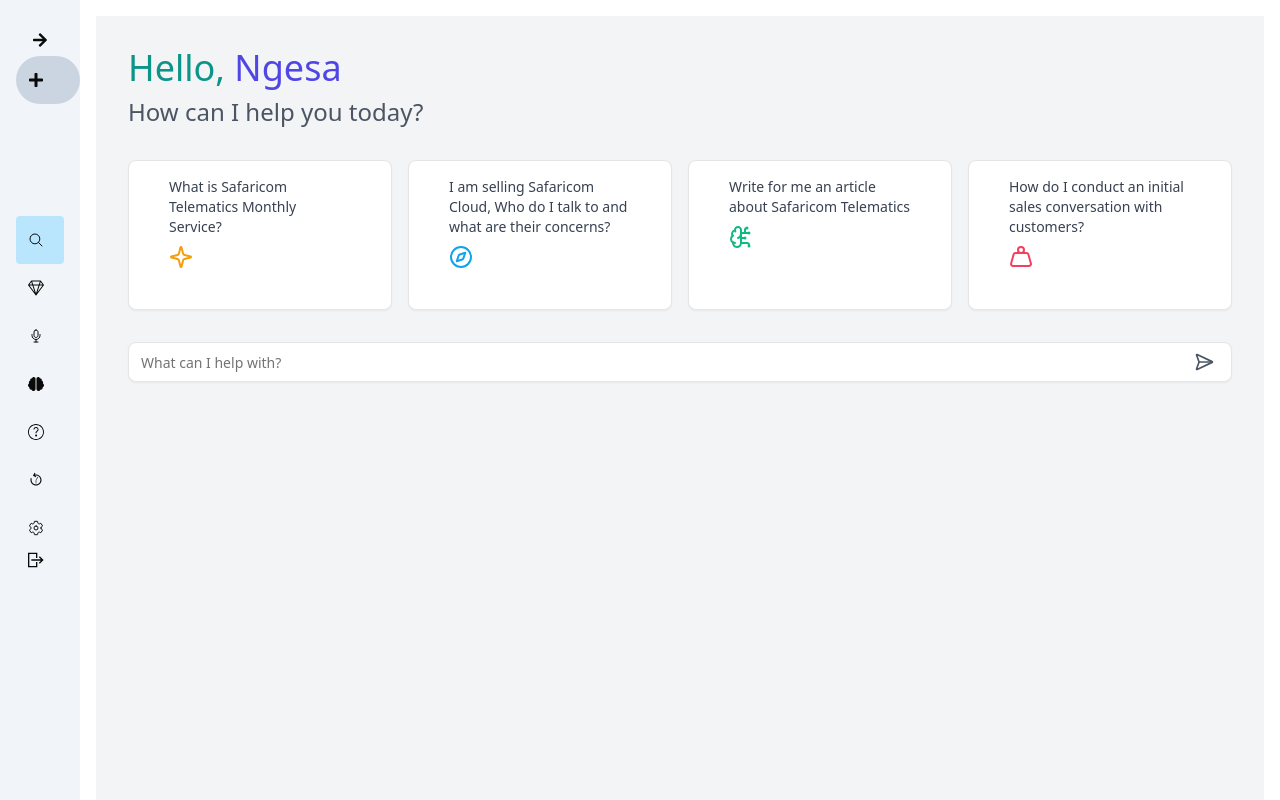
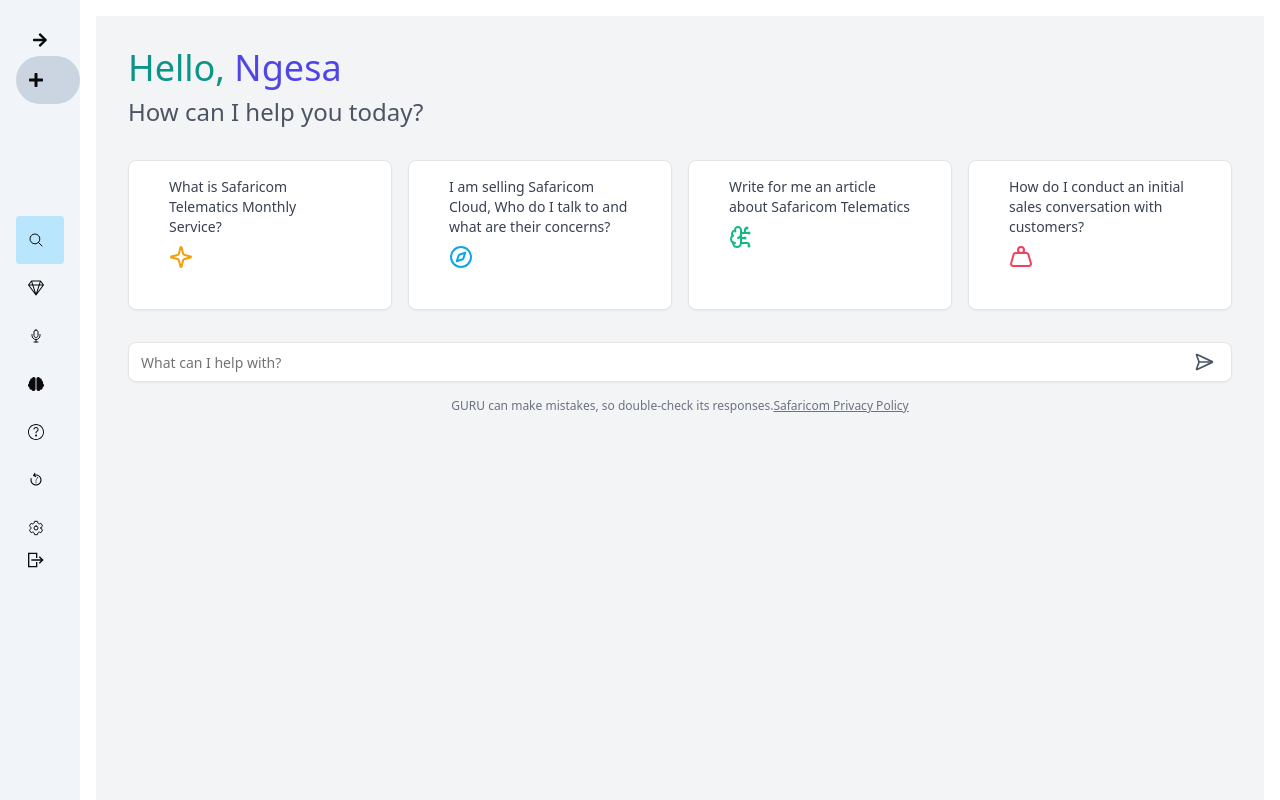
Before and after one commit to collinskrotich/Guru-AI, a Next.js app: page /application in a window 1280 px wide. Built offline with nearby package versions, Linux system fonts and the light colour scheme.

Commit message:
update search

```diff
--- a/components/Search.tsx
+++ b/components/Search.tsx
@@ -1,5 +1,4 @@
 // "use client"
-
 // import React, { useState } from "react";
 // import Image from "next/image";
 // import { Input } from "@/components/ui/input";
@@ -396,6 +395,10 @@
           )}
         </Button>
       </div>
+      <p className="text-xs text-center text-gray-500 mt-4">
+      GURU can make mistakes, so double-check its responses.
+        <a href="#" className="underline">Safaricom Privacy Policy</a>
+     </p>
     </div>
   );
 }
```
